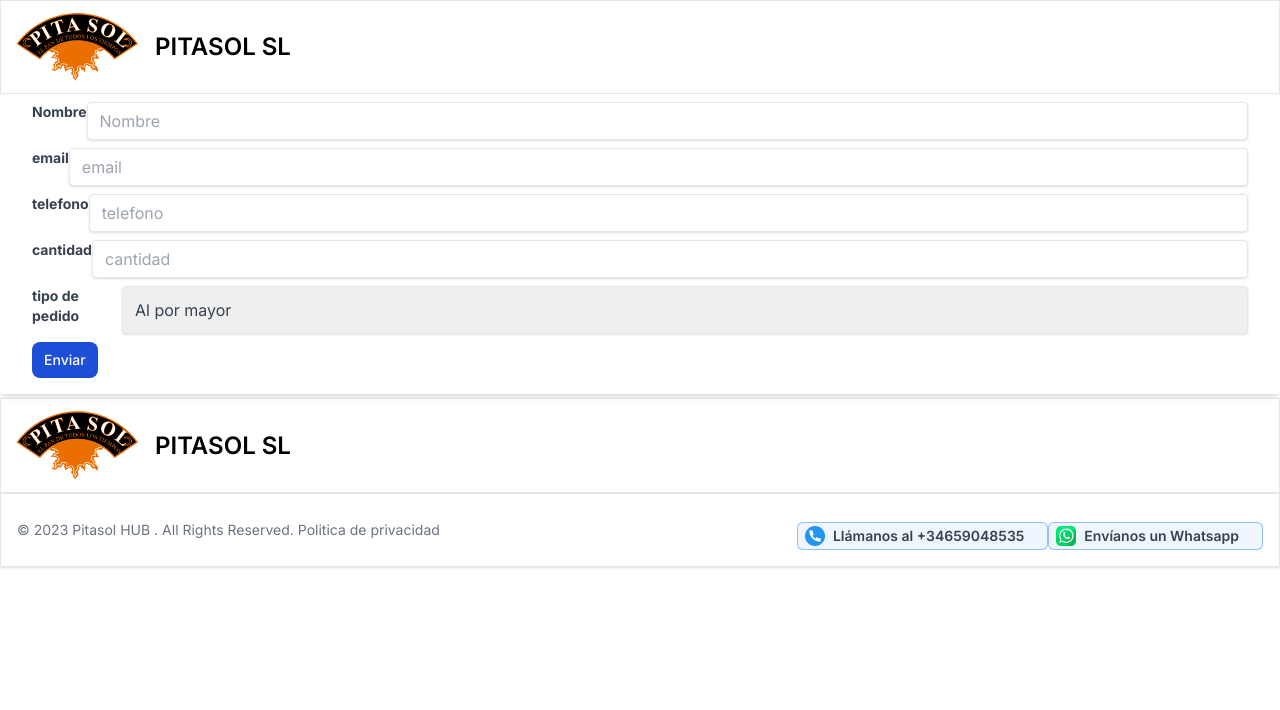
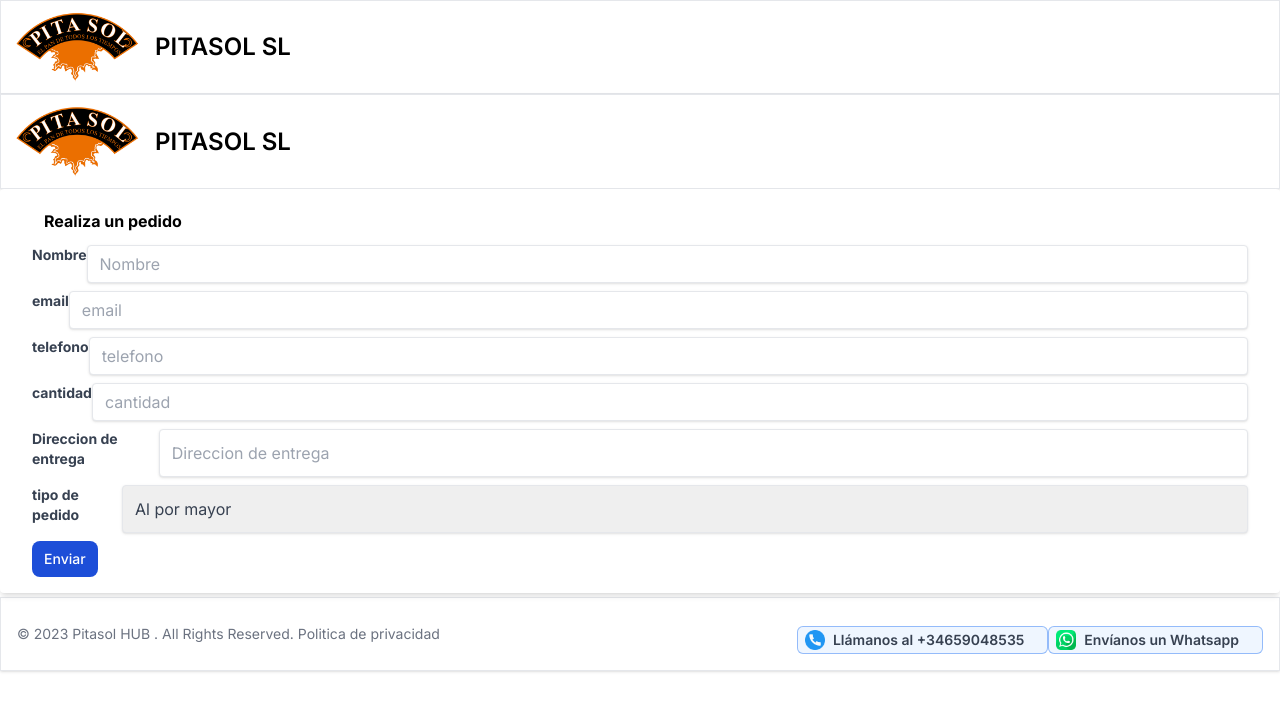
Before and after one commit to JeffersonDavid/enterprise_frontend, a Next.js app in the folder enterprise-v2/: page /blanco in a window 1280 px wide. Shown: the top 710 px of the page. Built offline with nearby package versions, Linux system fonts and the light colour scheme.

Commit message:
scroll logic

```diff
--- a/enterprise-v2/src/app/components/Form/Form.jsx
+++ b/enterprise-v2/src/app/components/Form/Form.jsx
@@ -47,7 +47,7 @@ export default function CustomForm(inputs) {
 
 return(
     <form className="mwcustom bg-white w-full shadow-md rounded px-8 pt-2 pb-2 mb-1">
-
+    <p className='m-3 block text-gray font-bold'> Realiza un pedido </p>
     {
         inputs_.map((item, index) =>(
 
--- a/enterprise-v2/src/app/components/Form/form.css
+++ b/enterprise-v2/src/app/components/Form/form.css
@@ -2,5 +2,5 @@
     max-width: 50%;
 }
 .clabel{
-    width: 90px;
+    width: 100px;
 }
--- a/enterprise-v2/src/app/components/Nav/NavBar.jsx
+++ b/enterprise-v2/src/app/components/Nav/NavBar.jsx
@@ -18,6 +18,8 @@ import Close from "../../../../public/images/close.png"
 
 
 export default function NavBar() {
+
+  const super_container = document.querySelector('.super-container')
 
   const pages = [
     {label:'Nosotros', source:'/', iconSrc: <Image src={CompanyIcon} width={30} height={30} alt="Pitasol"/>},
@@ -56,20 +58,23 @@ export default function NavBar() {
       document.addEventListener('click', handleOutsideClick);
       dropRef.current.style.display = 'block';
     }
+
     if(!dropDownState){
       dropRef.current.style.display = 'none';
     }
 
     if(mobile_menu_state){
       menu_mobile_ref.current.style.display = 'block'
+      document.body.style.overflowX = "hidden";
     }
 
 
     if(! mobile_menu_state){
       menu_mobile_ref.current.style.display = 'none'
+      document.body.style.overflowX = "auto";
     }
 
-    console.log('esta del menu mobile')
+    console.log('estado del menu mobile')
     console.log(mobile_menu_state)
 
 
@@ -110,7 +115,7 @@ return (
     </button>
 
     <div className="hidden w-full md:block md:w-auto" id="navbar-default" ref={ menu_mobile_ref }>
-      <ul className="font-medium flex flex-col p-4 md:p-0 mt-4 border border-gray-100 rounded-lg bg-gray-50 md:flex-row md:space-x-8 md:mt-0 md:border-0 md:bg-white">
+      <ul id='mobile_menu' className="font-medium flex flex-col p-4 md:p-0 mt-4 border border-gray-100 rounded-lg bg-gray-50 md:flex-row md:space-x-8 md:mt-0 md:border-0 md:bg-white">
 
         {
             pages.map((element,index) => {
@@ -145,6 +150,8 @@ return (
   </div>
 </nav>
 </header>
+
+
 )
 
 
--- a/enterprise-v2/src/app/components/Nav/navBar.css
+++ b/enterprise-v2/src/app/components/Nav/navBar.css
@@ -3,6 +3,7 @@ nav{
     top: 0; /* Position the navbar at the top of the page */
     width: 100%; /* Full width */
     height: 90px;
+    z-index: 99999;
   }
 
   .link-container{
@@ -46,10 +47,16 @@ nav{
       .link-navi{
         width: 100%;
       }
+
+      #mobile_menu{
+        height: 350px;
+      }
   }
 
   @media (min-width: 700px) {
     #navbar-default{
       display: block !important;
     }
+
+
   }
--- a/enterprise-v2/src/app/components/Product/Product.jsx
+++ b/enterprise-v2/src/app/components/Product/Product.jsx
@@ -38,6 +38,7 @@ let fields = [
   { label:'email', type:'text' } ,
   { label:'telefono', type:'text' } ,
   { label:'cantidad', type:'number' } ,
+  { label:'Direccion de entrega', type:'text' } ,
   { label:'tipo de pedido', type:'select', options : 'Al por mayor'} ,
   { label:'Enviar', type:'submit_input'}
 ]
--- a/enterprise-v2/src/app/layout.tsx
+++ b/enterprise-v2/src/app/layout.tsx
@@ -23,11 +23,12 @@ export default function RootLayout({
   return (
     <html lang="en">
       <body className={inter.className}>
-        <NavBar/>
-            {children}
-        <NavBar/>
+        <NavBar/> <NavBar/>
+          <div>
+             {children}
+          </div>
+
         <Footer_comp/>
-
       </body>
     </html>
   )
```
